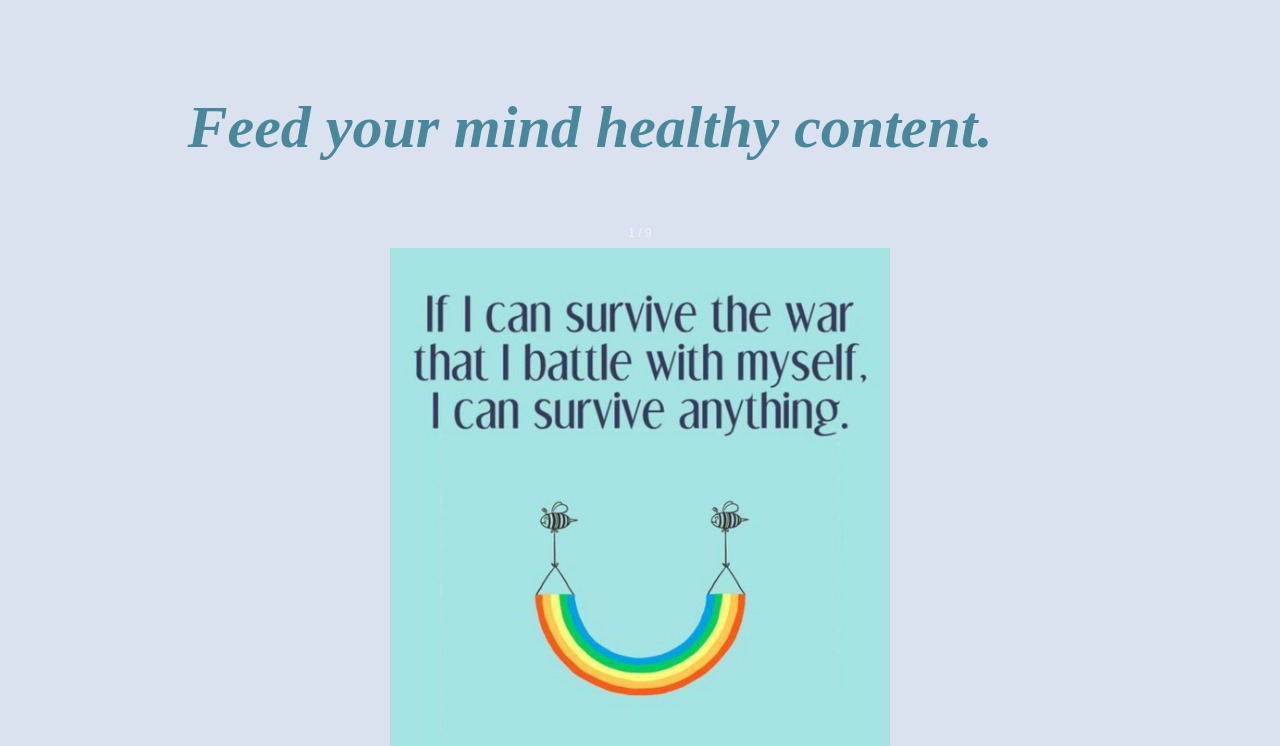
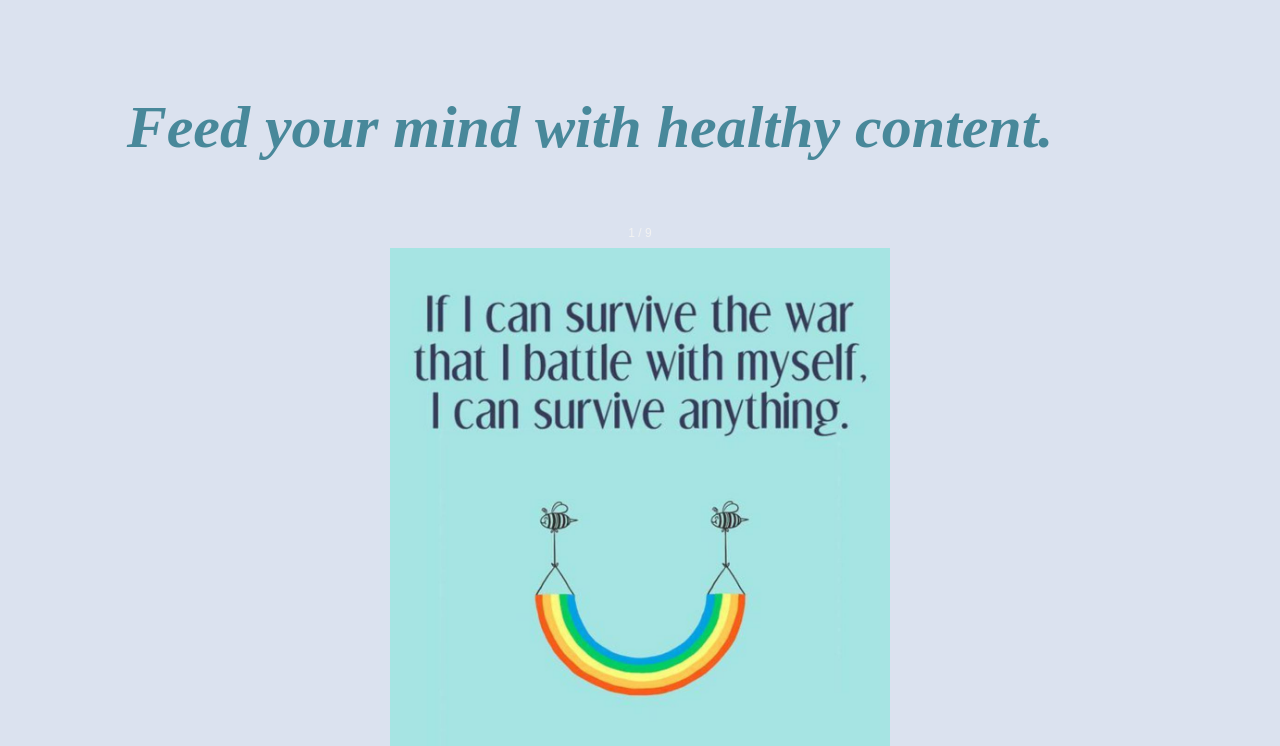
Before and after one commit to pranjaliaditi/Moodscape, a website: page motivation.html in a window 1280 px wide. Shown: the part 54-800 px from the top of the page. Drawn offline with Linux system fonts and the light colour scheme.

Commit message:
Update motivation.html

```diff
--- a/motivation.html
+++ b/motivation.html
@@ -23,7 +23,7 @@
 
     <div>
         <h1 class="ft" style="font-size: 60px; margin-top: 80px;">
-           <i>Feed your mind healthy content. </i>
+           <i>Feed your mind with healthy content. </i>
         </h1>
     </div>
 
```
